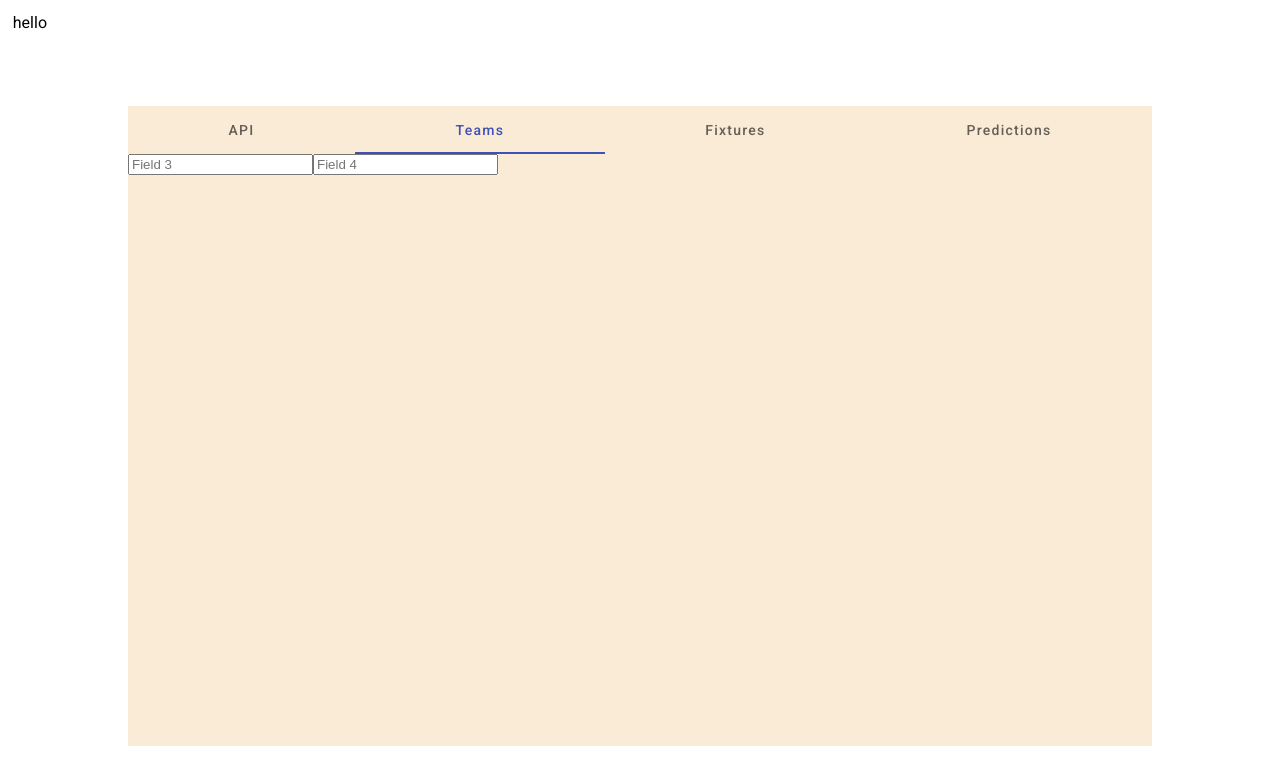
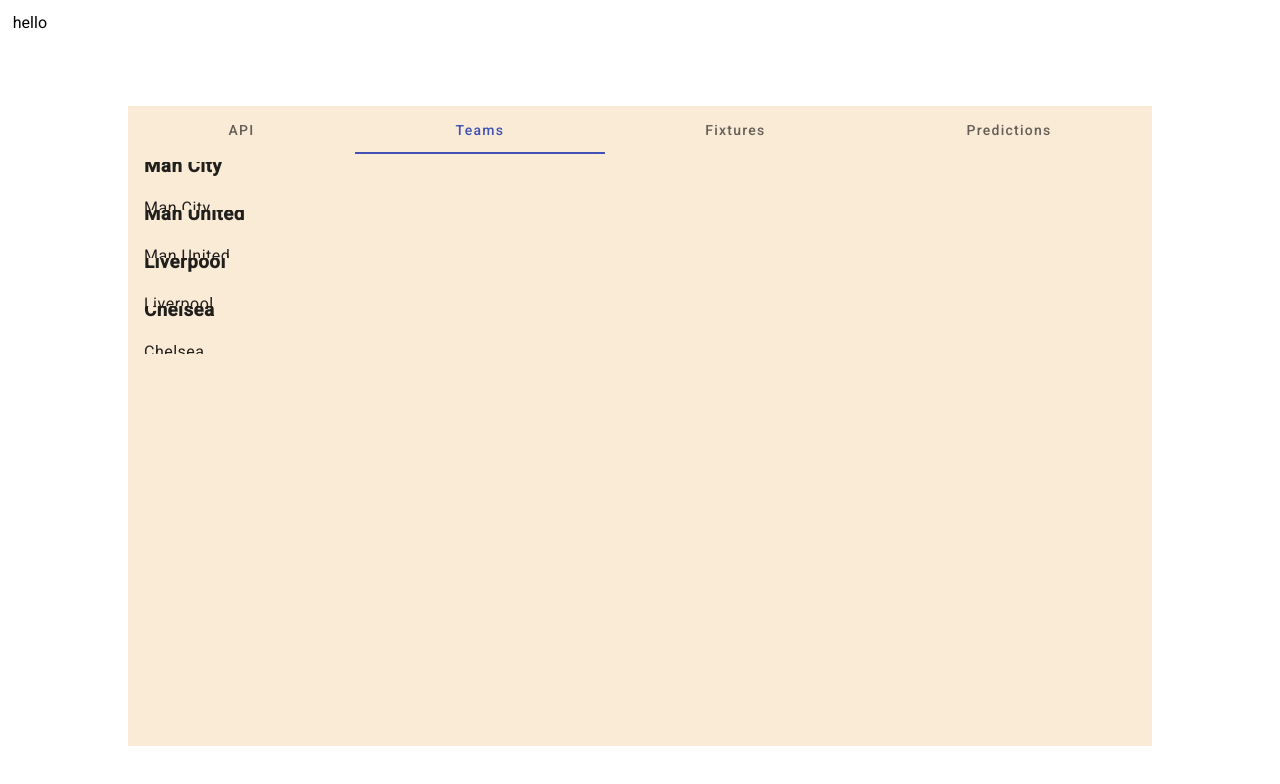
Before and after one commit to matsoncook/PunditDogSWA, an Angular app: page / in a window 1280 px wide. Both pictures are taken after a click on the tab "Teams". Shown: the top 784 px of the page. Built offline with nearby package versions, Linux system fonts and the light colour scheme.

Commit message:
Team List

```diff
--- a/src/app/app.component.html
+++ b/src/app/app.component.html
@@ -54,9 +54,14 @@ hello
       </mat-tab>
       <mat-tab label="Teams">
         <form>
-          <!-- Your form content for tab 2 -->
-          <input type="text" placeholder="Field 3">
-          <input type="text" placeholder="Field 4">
+          <mat-list>
+            @for (team of teamList; track team) {
+              <mat-list-item>
+                <h3 mat-line>{{team.teamName}}</h3>
+                <p mat-line>{{team.shortName}}</p>
+              </mat-list-item>
+            }
+          </mat-list>
         </form>
       </mat-tab>
       <mat-tab label="Fixtures">
--- a/src/app/app.component.ts
+++ b/src/app/app.component.ts
@@ -11,6 +11,8 @@ import { MatButtonModule } from '@angular/material/button';
 import { MatIconModule } from '@angular/material/icon';
 import { MatProgressSpinnerModule } from '@angular/material/progress-spinner';
 import { MatTabsModule } from '@angular/material/tabs';
+import { MatListModule} from '@angular/material/list';
+import {Team,convertTeamListFromJSON,testTeamList}  from '../model/app.model';
 
 
 
@@ -22,7 +24,7 @@ import { MatTabsModule } from '@angular/material/tabs';
   imports: [RouterOutlet, MatInputModule, MatFormFieldModule,NgIf,
     //BrowserAnimationsModule,
             FormsModule,MatButtonModule,MatIconModule,HttpClientModule,
-            MatProgressSpinnerModule,MatTabsModule],
+            MatProgressSpinnerModule,MatTabsModule,MatListModule],
   templateUrl: './app.component.html',
   styleUrl: './app.component.css'
 })
@@ -36,9 +38,11 @@ export class AppComponent {
 
   webServiceResponse = "";
 
+  teamList : Array<Team> = [];
   constructor(private http: HttpClient)
   {
     this.compileWebCall();
+    this.teamList = convertTeamListFromJSON(testTeamList)
   }
 
   onSubmit() {
--- /dev/null
+++ b/src/model/app.model.ts
@@ -0,0 +1,23 @@
+export interface Team
+{
+  teamID:number;
+  teamName:string;
+  shortName:string;
+}
+
+export function convertTeamListFromJSON(json:any):Team[]
+{
+  let teamList:Team[] = [];
+  for(let i = 0; i < json.length; i++)
+  {
+    let team:Team = {
+      teamID: json[i].teamID,
+      teamName: json[i].teamName,
+      shortName: json[i].shortName
+    };
+    teamList.push(team);
+  }
+  return teamList;
+}
+
+export var testTeamList = [{"teamID":1,"teamName":"Man City","shortName":"Man City"},{"teamID":2,"teamName":"Man United","shortName":"Man United"},{"teamID":3,"teamName":"Liverpool","shortName":"Liverpool"},{"teamID":4,"teamName":"Chelsea","shortName":"Chelsea"}];
```
